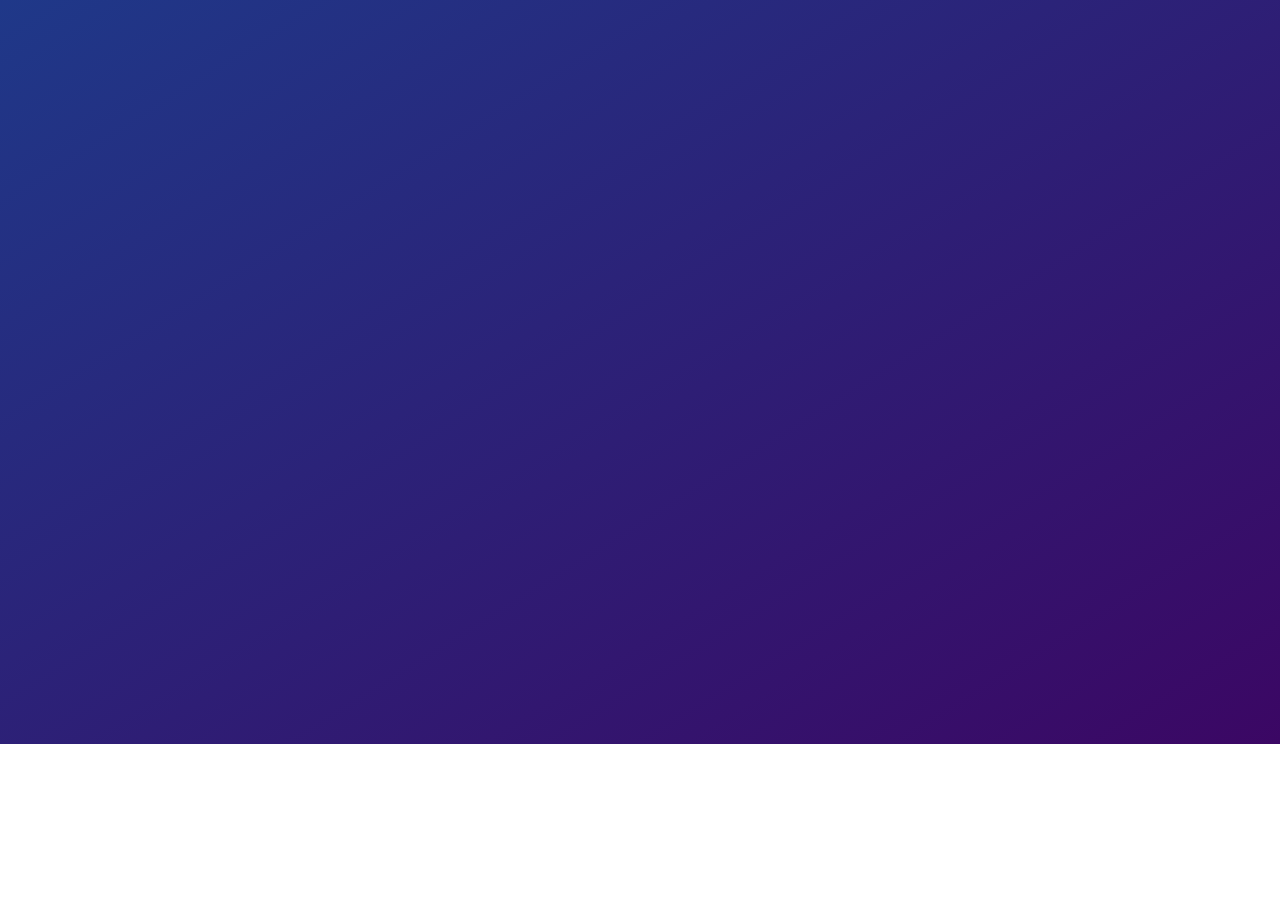
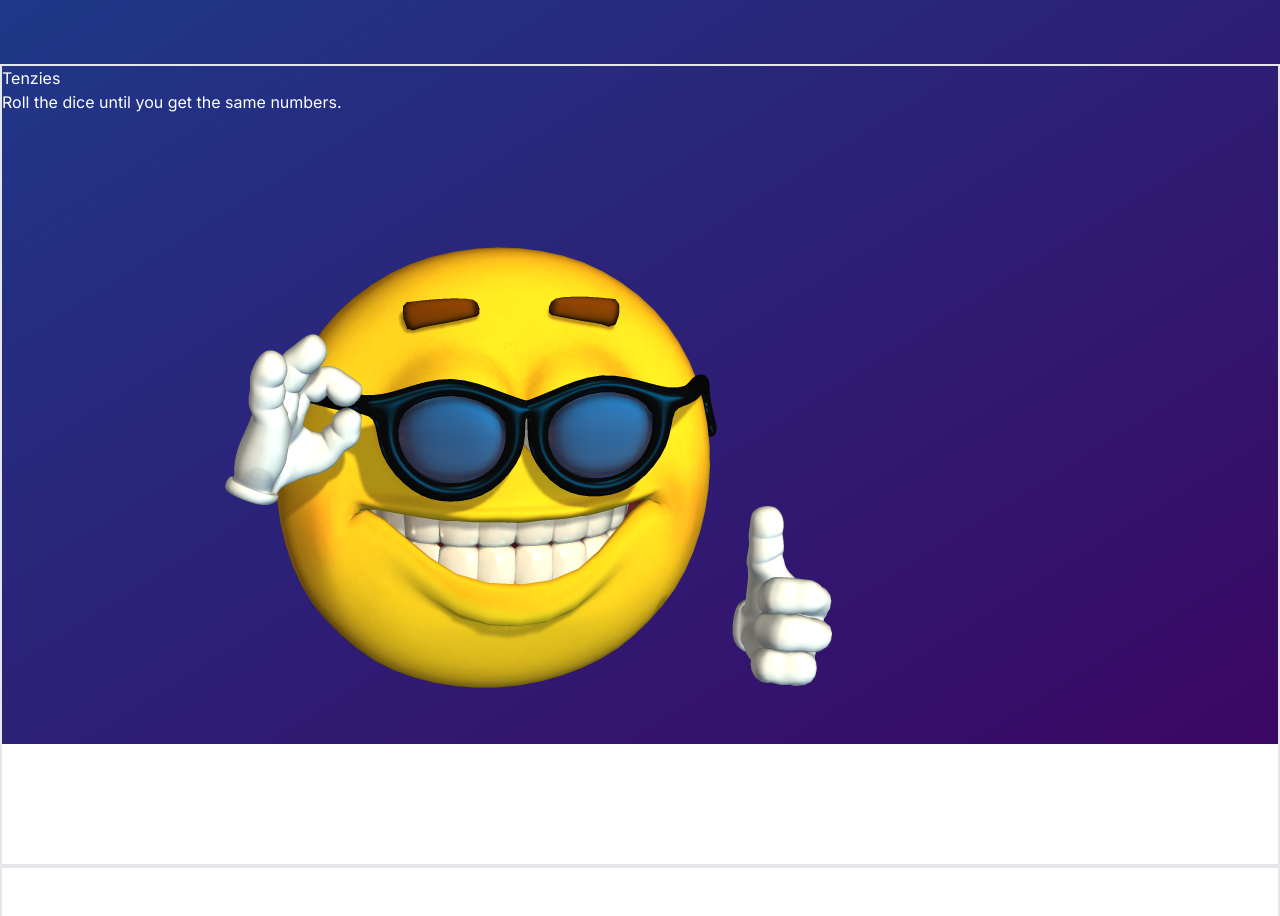
Before and after one commit to alex-nemeth/bite-size-arcade, a React (Vite) app: page / in a window 1280 px wide. Shown: the part 56-972 px from the top of the page. Before the commit the page ends 800 px from the top, so only its background shows below. Built offline with nearby package versions, Linux system fonts and the light colour scheme.

Commit message:
homepage init

```diff
--- a/src/App.jsx
+++ b/src/App.jsx
@@ -1,7 +1,9 @@
 import { useState } from "react";
 import Navbar from "./components/Navbar";
+import Homepage from "./components/Homepage";
 import RockPaperScissors from "./components/rockPaperScissors/RockPaperScissors";
 import Sketchbox from "./components/sketchBox/Sketchbox";
+import Emomemo from "./components/emomemo/Emomemo";
 import { Route, Routes } from "react-router";
 import TicTacToe from "./components/ticTacToe/TicTacToe";
 import Tenzies from "./components/tenzies/Tenzies";
@@ -10,7 +12,14 @@ function App() {
     return (
         <div className="bg-gradient-to-br from-blue-900 to-purple-950 text-white h-screen w-screen">
             <Routes>
-                <Route path="/" element={<Navbar />} />
+                <Route
+                    path="/"
+                    element={
+                        <>
+                            <Navbar /> <Homepage />
+                        </>
+                    }
+                />
 
                 <Route
                     path="/sketchbox"
@@ -44,6 +53,14 @@ function App() {
                         </>
                     }
                 />
+                <Route
+                    path="/emomemo"
+                    element={
+                        <>
+                            <Navbar /> <Emomemo />
+                        </>
+                    }
+                />
             </Routes>
         </div>
     );
--- /dev/null
+++ b/src/components/Homepage.jsx
@@ -0,0 +1,16 @@
+import React from "react";
+import games from "../games";
+
+export default function Homepage() {
+    function generateCards() {
+        return games.map((game) => (
+            <div className="border-2">
+                <h1>{game.title}</h1>
+                <p>{game.description}</p>
+                <img src={game.img} alt="" />
+            </div>
+        ));
+    }
+
+    return <div>{generateCards()}</div>;
+}
--- a/src/components/Navbar.jsx
+++ b/src/components/Navbar.jsx
@@ -28,6 +28,9 @@ export default function Navbar() {
                 <Link to="/tenzies">
                     <a>Tenzies</a>
                 </Link>
+                <Link to="/emomemo">
+                    <a>Emomemo</a>
+                </Link>
             </div>
         </nav>
     );
--- /dev/null
+++ b/src/games.js
@@ -0,0 +1,27 @@
+export default [
+    {
+        title: "Tenzies",
+        description: "Roll the dice until you get the same numbers.",
+        img: "/images/emomemo/cool.png",
+    },
+    {
+        title: "Emomemo",
+        description: "testestestes",
+        img: "/images/emomemo/cool.png",
+    },
+    {
+        title: "Sketchbox",
+        description: "testestestes",
+        img: "/images/emomemo/cool.png",
+    },
+    {
+        title: "TicTacToe",
+        description: "testestestes",
+        img: "/images/emomemo/cool.png",
+    },
+    {
+        title: "RockPaperScissors",
+        description: "testestestes",
+        img: "/images/emomemo/cool.png",
+    },
+];
```
